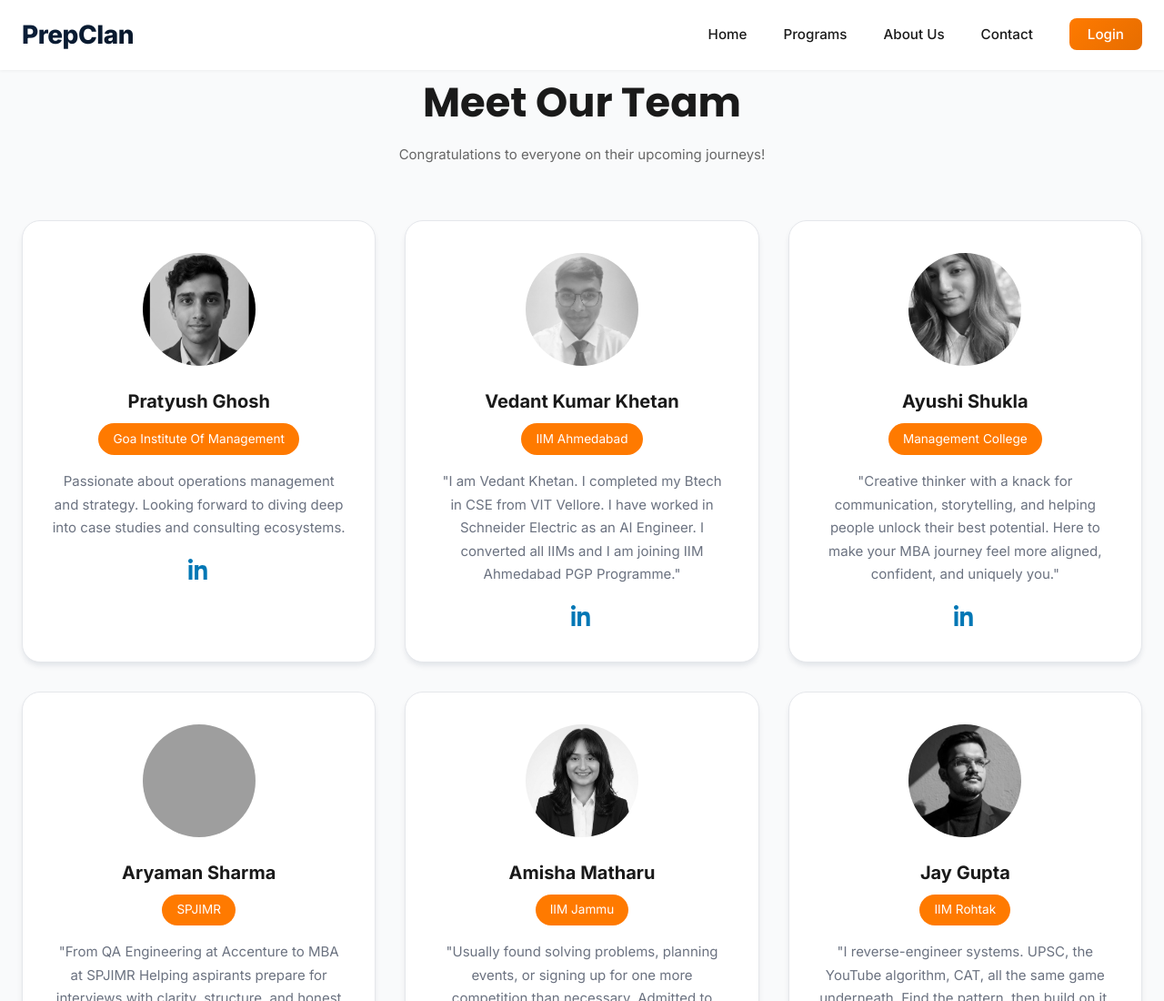
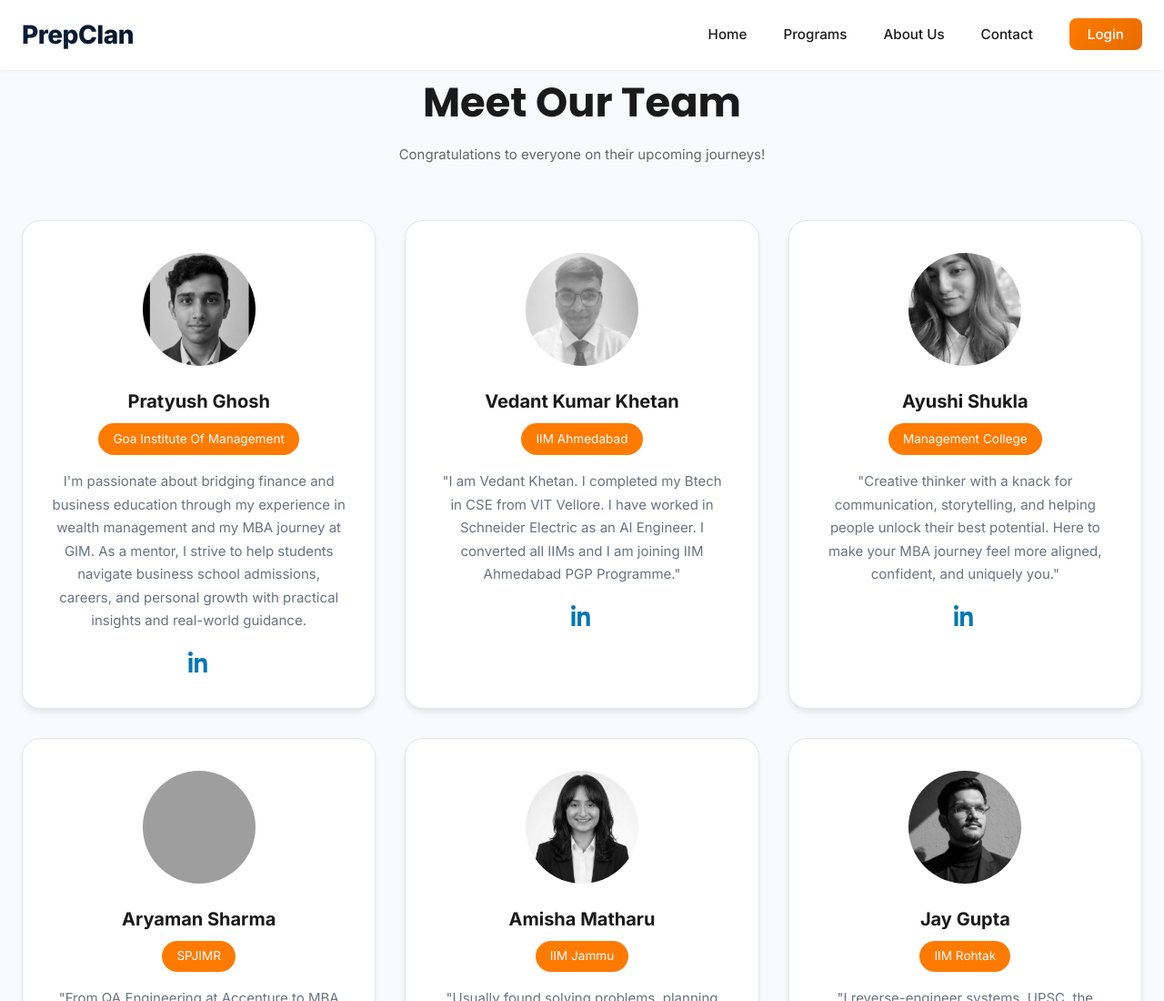
Before and after one commit to kunjrathi2004/PrepClan, a website: page about.html in a window 1280 px wide. Shown: the top 1100 px of the page at 91% size. Drawn offline with Linux system fonts and the light colour scheme; grey boxes are pictures that could not be loaded.

Commit message:
update mentor credentials

```diff
--- a/about.html
+++ b/about.html
@@ -68,9 +68,8 @@
                 </div>
 
                 <p class="member-bio">
-                    Passionate about operations management and strategy.
-                    Looking forward to diving deep into case studies
-                    and consulting ecosystems.
+                   I'm passionate about bridging finance and business education through my experience in wealth management and my MBA journey at GIM. As a mentor, I strive to help students navigate business school admissions, careers, and personal growth with practical insights and real-world guidance.
+
                 </p>
 
                 <div class="social-links">
@@ -180,7 +179,7 @@
                 </p>
 
                 <div class="social-links">
-                    <a href="https://www.linkedin.com/in/aryaman-sharma-122ba521a" target="_blank" class="linkedin">
+                    <a href="https://www.linkedin.com/in/aryaman-sharma-spjimr" target="_blank" class="linkedin">
 
                         <svg xmlns="http://www.w3.org/2000/svg" width="24" height="24" viewBox="0 0 24 24"
                             fill="currentColor">
```
